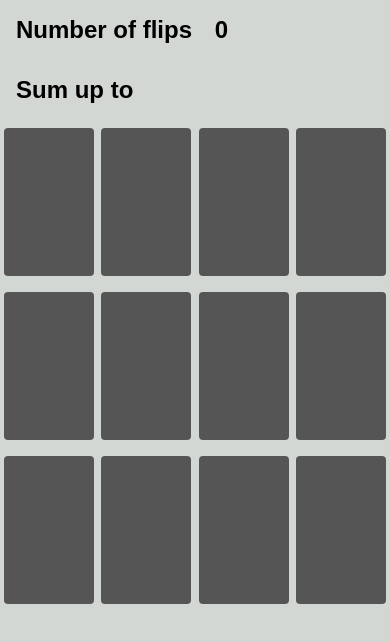
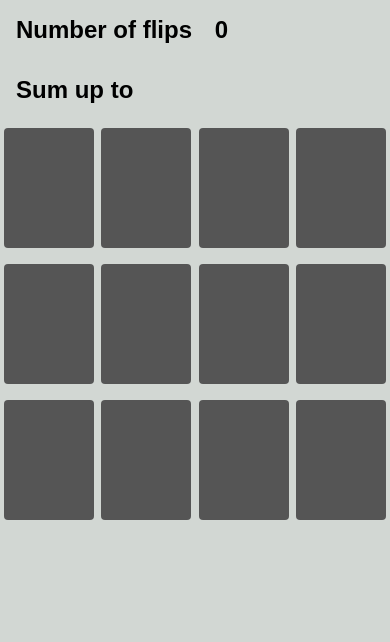
Before and after one commit to chyeh727/tut-memorytest, a plain HTML site: page en/index.html in a window 390 px wide. Drawn offline with Linux system fonts and the light colour scheme.

Commit message:
Restyle a bit

```diff
--- a/en/style.css
+++ b/en/style.css
@@ -109,3 +109,21 @@ body {
     display: inline-block;
     padding: 0 16px;
 }
+
+@media (max-width: 540px) {
+    .flip-container {
+        height: 120px;
+    }
+    .front, .back {
+        height: 120px;
+    }
+    .num {
+        font-size: 72px;
+        line-height: 120px;
+    }
+}
+@media (max-width: 480px) {
+    .num {
+        font-size: 64px;
+    }
+}
--- a/testdriven/style.css
+++ b/testdriven/style.css
@@ -109,3 +109,21 @@ body {
     display: inline-block;
     padding: 0 16px;
 }
+
+@media (max-width: 540px) {
+    .flip-container {
+        height: 120px;
+    }
+    .front, .back {
+        height: 120px;
+    }
+    .num {
+        font-size: 72px;
+        line-height: 120px;
+    }
+}
+@media (max-width: 480px) {
+    .num {
+        font-size: 64px;
+    }
+}
--- a/zh/style.css
+++ b/zh/style.css
@@ -109,3 +109,21 @@ body {
     display: inline-block;
     padding: 0 16px;
 }
+
+@media (max-width: 540px) {
+    .flip-container {
+        height: 120px;
+    }
+    .front, .back {
+        height: 120px;
+    }
+    .num {
+        font-size: 72px;
+        line-height: 120px;
+    }
+}
+@media (max-width: 480px) {
+    .num {
+        font-size: 64px;
+    }
+}
```
